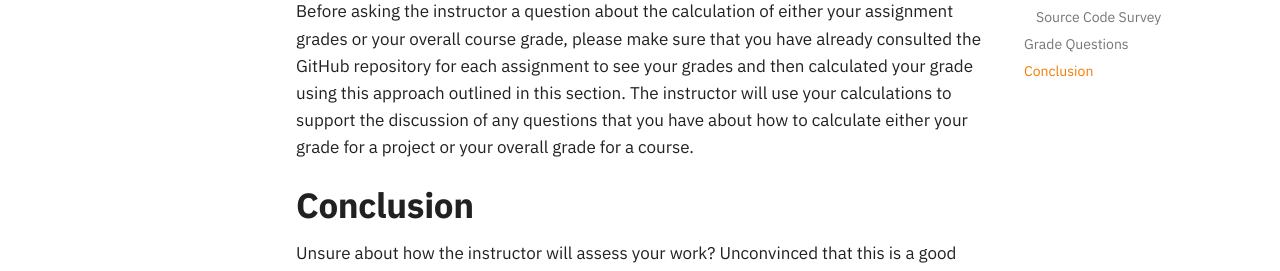
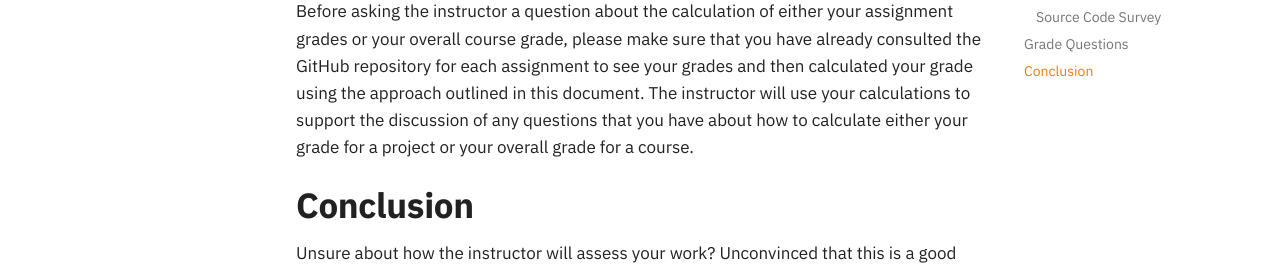
Before and after one commit to ProactiveProgrammers/www.proactiveprogrammers.com, an MkDocs documentation site: the page built from docs/proactive-learning/assessment-strategy.md, in a window 1280 px wide and 900 px high, scrolled down 5568 px. Shown: the part 333-604 px from the top of the window. Built offline with MkDocs 1.6.1 and Material for MkDocs 9.7.7, drawn with Linux system fonts in a browser that asks for light colours; comment, search, counter and statistics services are not loaded.

Commit message:
fix: Make small improvement to writing in the assessment-strategy.

```diff
--- a/docs/proactive-learning/assessment-strategy.md
+++ b/docs/proactive-learning/assessment-strategy.md
@@ -257,7 +257,7 @@ name of the assignment:
 Before asking the instructor a question about the calculation of either your
 assignment grades or your overall course grade, please make sure that you have
 already consulted the GitHub repository for each assignment to see your grades
-and then calculated your grade using this approach outlined in this section. The
+and then calculated your grade using the approach outlined in this document. The
 instructor will use your calculations to support the discussion of any questions
 that you have about how to calculate either your grade for a project or your
 overall grade for a course.
```
